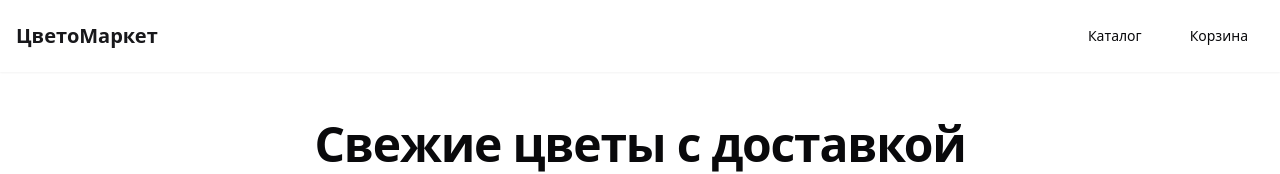
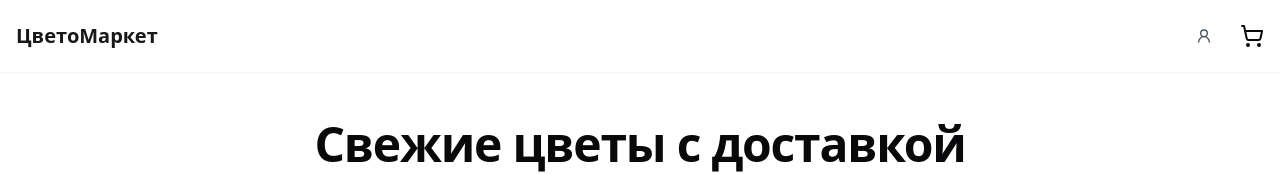
Before and after one commit to alekenov/uniformity-universe, a React (Vite) app: page / in a window 1280 px wide. Shown: the top 174 px of the page. Built offline with nearby package versions, Linux system fonts and the light colour scheme.

Commit message:
Remove cart and catalog links
Removes cart and catalog links and adds an authorization icon.

```diff
--- a/src/pages/HomePage.tsx
+++ b/src/pages/HomePage.tsx
@@ -1,11 +1,12 @@
 import React, { useState, useEffect } from 'react';
-import { MapPin, ArrowRight, Clock, Star, ArrowUpDown, Filter, Truck, ShoppingBag } from 'lucide-react';
+import { MapPin, ArrowRight, Clock, Star, ArrowUpDown, Filter, Truck, ShoppingBag, UserRound } from 'lucide-react';
 import { useNavigate } from 'react-router-dom';
 import { Button } from '@/components/ui/button';
 import { useToast } from '@/hooks/use-toast';
 import LocationFinder from '@/components/LocationFinder';
 import PromotionalBanners from '@/components/PromotionalBanners';
 import ProductCard from '@/components/ProductCard';
+import CartIcon from '@/components/CartIcon';
 
 // Sample products data
 const featuredProducts = [
@@ -235,18 +236,13 @@ const HomePage: React.FC = () => {
           <div className="flex items-center gap-4">
             <Button
               variant="ghost"
-              className="text-sm"
-              onClick={() => navigate('/flower-shop')}
+              size="icon"
+              onClick={() => navigate('/profile')}
+              className="text-gray-600 hover:text-primary"
             >
-              Каталог
+              <UserRound size={20} />
             </Button>
-            <Button
-              variant="ghost"
-              className="text-sm"
-              onClick={() => navigate('/cart')}
-            >
-              Корзина
-            </Button>
+            <CartIcon />
           </div>
         </div>
       </header>
```
